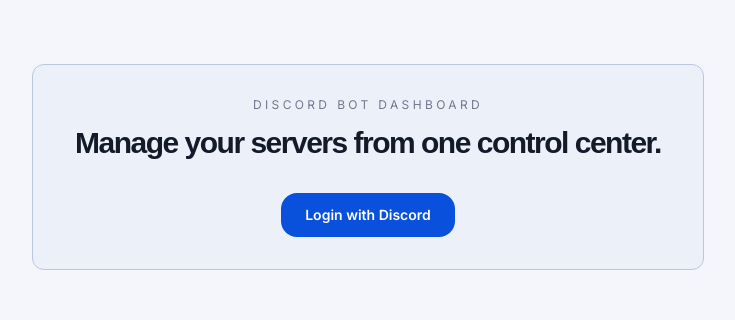
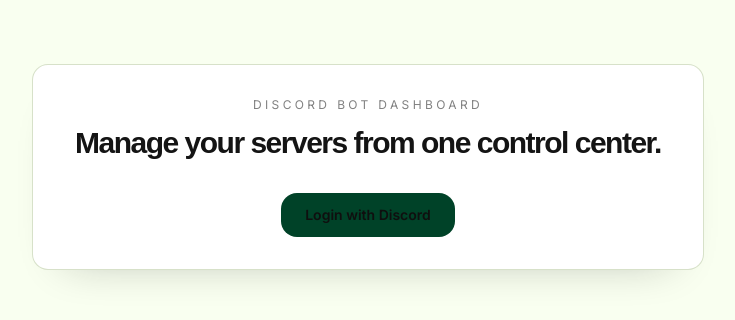
Before and after one commit to fateb0undx1eo/Aoi-v3.0, a Next.js app in the folder landing/: page /dashboard in a window 1280 px wide. Shown: the top 320 px of the page, without its empty margins (272-1007 px from the left). Built offline with nearby package versions, Linux system fonts and the light colour scheme; no server answers; a web font is replaced by a local one.

Commit message:
dashboard: match landing page theme, cards, keep-alive, nav links

```diff
--- a/landing/src/components/dashboard-layout.tsx
+++ b/landing/src/components/dashboard-layout.tsx
@@ -123,7 +123,7 @@
             >
               <Menu className="h-4 w-4" />
             </button>
-            <Link href={`/dashboard/guild/${guildId}`} className="group flex min-w-0 items-center gap-3">
+            <Link href="/" className="group flex min-w-0 items-center gap-3">
               <div className="relative flex h-10 w-10 items-center justify-center">
                 <svg xmlns="http://www.w3.org/2000/svg" viewBox="0 0 1536 1536" width="24" height="24" className="text-foreground" style={{display:'block'}}><path fill="currentColor" d="M 775.0 1238.5 L 680.0 1234.5 L 594.0 1222.5 L 503.0 1197.5 L 445.0 1172.5 L 380.0 1132.5 L 329.5 1086.0 L 308.5 1060.0 L 287.5 1027.0 L 264.5 976.0 L 247.5 910.0 L 243.5 880.0 L 242.5 824.0 L 250.5 739.0 L 266.5 647.0 L 304.5 512.0 L 352.5 392.0 L 390.5 326.0 L 401.0 313.5 L 418.0 300.5 L 427.0 297.5 L 448.0 300.5 L 472.0 314.5 L 502.0 339.5 L 546.5 388.0 L 618.0 483.5 L 626.0 484.5 L 701.0 471.5 L 752.0 470.5 L 825.0 471.5 L 916.0 483.5 L 977.5 401.0 L 1033.0 340.5 L 1083.0 302.5 L 1095.0 297.5 L 1116.0 300.5 L 1133.0 311.5 L 1153.0 338.5 L 1184.5 397.0 L 1233.5 522.0 L 1269.5 655.0 L 1285.5 748.0 L 1293.5 825.0 L 1292.5 881.0 L 1288.5 910.0 L 1270.5 980.0 L 1247.5 1029.0 L 1226.5 1062.0 L 1205.5 1088.0 L 1155.0 1134.5 L 1090.0 1174.5 L 1032.0 1199.5 L 941.0 1224.5 L 855.0 1236.5 L 776.0 1239.5 Z"/></svg>
               </div>
--- /dev/null
+++ b/landing/src/components/keep-alive.tsx
@@ -0,0 +1,19 @@
+"use client";
+
+import { useEffect } from "react";
+
+const PING_INTERVAL = 10 * 60 * 1000;
+
+export function KeepAlive() {
+  useEffect(() => {
+    const ping = () => {
+      fetch("/api/keep-alive").catch(() => {});
+    };
+
+    ping();
+    const id = setInterval(ping, PING_INTERVAL);
+    return () => clearInterval(id);
+  }, []);
+
+  return null;
+}
--- a/landing/src/pages/_app.tsx
+++ b/landing/src/pages/_app.tsx
@@ -1,6 +1,7 @@
 import Head from "next/head";
 import type { AppProps } from "next/app";
 import { ThemeProvider } from "@/components/theme-provider";
+import { KeepAlive } from "@/components/keep-alive";
 import { appThemes } from "@/lib/themes";
 import "../styles/globals.css";
 
@@ -11,6 +12,7 @@
         <meta name="viewport" content="width=device-width, initial-scale=1, maximum-scale=5" />
         <title>AOI</title>
       </Head>
+      <KeepAlive />
       <ThemeProvider attribute="class" defaultTheme="system" enableSystem themes={[...appThemes]}>
         <Component {...pageProps} />
       </ThemeProvider>
--- /dev/null
+++ b/landing/src/pages/api/keep-alive.ts
@@ -0,0 +1,5 @@
+import type { NextApiRequest, NextApiResponse } from "next";
+
+export default function handler(_req: NextApiRequest, res: NextApiResponse) {
+  res.status(200).end();
+}
--- a/landing/src/styles/globals.css
+++ b/landing/src/styles/globals.css
@@ -6,26 +6,22 @@
 
 @layer base {
   :root {
-    --background: 218 45% 97%;
-    --foreground: 223 38% 12%;
-    --card: 217 52% 95%;
-    --card-foreground: 223 38% 12%;
-    --border: 218 34% 80%;
-    --input: 218 34% 80%;
-    --ring: 220 94% 44%;
-    --primary: 220 92% 45%;
-    --primary-foreground: 0 0% 100%;
-    --muted-foreground: 222 18% 38%;
+    --background: 82 100% 97%;
+    --foreground: 0 0% 8%;
+    --card: 0 0% 100%;
+    --card-foreground: 0 0% 8%;
+    --border: 86 28% 78%;
+    --input: 86 28% 78%;
+    --ring: 156 100% 13%;
+    --primary: 156 100% 13%;
+    --primary-foreground: 0 0% 6%;
+    --muted-foreground: 0 0% 38%;
     --hero-blue: 216 88% 58%;
     --hero-pink: 231 72% 58%;
     --hero-red: 7 82% 52%;
-    --section-a: 216 78% 95%;
-    --section-b: 220 82% 91%;
-    --section-c: 225 74% 94%;
-    --section-d: 215 40% 96%;
-    --chart-a: 220 90% 56%;
-    --chart-b: 212 92% 40%;
-    --card-solid: 217 48% 93%;
+    --chart-a: 156 60% 40%;
+    --chart-b: 156 50% 30%;
+    --card-solid: 0 0% 100%;
     --modules-bg: 0 0% 6%;
     --font-body: "Inter", sans-serif;
     --font-heading: "Unbounded", sans-serif;
@@ -34,26 +30,22 @@
   }
 
   .dark {
-    --background: 348 26% 7%;
-    --foreground: 20 14% 96%;
-    --card: 352 20% 11%;
-    --card-foreground: 0 0% 98%;
-    --border: 352 19% 21%;
-    --input: 352 19% 21%;
-    --ring: 356 78% 42%;
-    --primary: 356 72% 41%;
+    --background: 0 0% 6%;
+    --foreground: 0 0% 96%;
+    --card: 0 0% 10%;
+    --card-foreground: 0 0% 96%;
+    --border: 0 0% 22%;
+    --input: 0 0% 22%;
+    --ring: 339 82% 27%;
+    --primary: 339 82% 27%;
     --primary-foreground: 0 0% 100%;
-    --muted-foreground: 8 10% 74%;
+    --muted-foreground: 0 0% 72%;
     --hero-blue: 348 38% 32%;
     --hero-pink: 358 62% 33%;
     --hero-red: 1 82% 46%;
-    --section-a: 350 36% 10%;
-    --section-b: 354 28% 12%;
-    --section-c: 358 22% 10%;
-    --section-d: 346 26% 8%;
-    --chart-a: 358 92% 56%;
-    --chart-b: 354 86% 36%;
-    --card-solid: 352 19% 12%;
+    --chart-a: 339 70% 45%;
+    --chart-b: 339 60% 35%;
+    --card-solid: 0 0% 10%;
   }
 
   .theme-surface,
@@ -534,21 +526,43 @@
   }
 
   .dashboard-panel {
-    border: 1px solid hsl(var(--border));
+    position: relative;
+    overflow: hidden;
+    border: 1px solid hsl(var(--border) / 0.74);
     background: hsl(var(--card));
-    border-radius: 0.75rem;
+    color: hsl(var(--foreground));
+    border-radius: 1rem;
+    box-shadow: 0 22px 46px -34px hsl(var(--foreground) / 0.32);
+    transition:
+      background 520ms ease,
+      border-color 520ms ease,
+      box-shadow 520ms ease,
+      color 520ms ease;
   }
 
   .dashboard-panel-soft {
-    border: 1px solid hsl(var(--border) / 0.7);
+    border: 1px solid hsl(var(--border) / 0.74);
     background: hsl(var(--card));
-    border-radius: 0.75rem;
+    color: hsl(var(--foreground));
+    border-radius: 1rem;
+    box-shadow: 0 22px 46px -34px hsl(var(--foreground) / 0.32);
+    transition:
+      background 520ms ease,
+      border-color 520ms ease,
+      box-shadow 520ms ease,
+      color 520ms ease;
+  }
+
+  .dark .dashboard-panel,
+  .dark .dashboard-panel-soft {
+    background: hsl(var(--card-solid));
+    box-shadow: none;
   }
 
   .dashboard-chip {
     border: 1px solid hsl(var(--border) / 0.7);
     background: hsl(var(--card));
-    border-radius: 0.75rem;
+    border-radius: 1rem;
   }
 
   .aoi-brand-shell {
```
